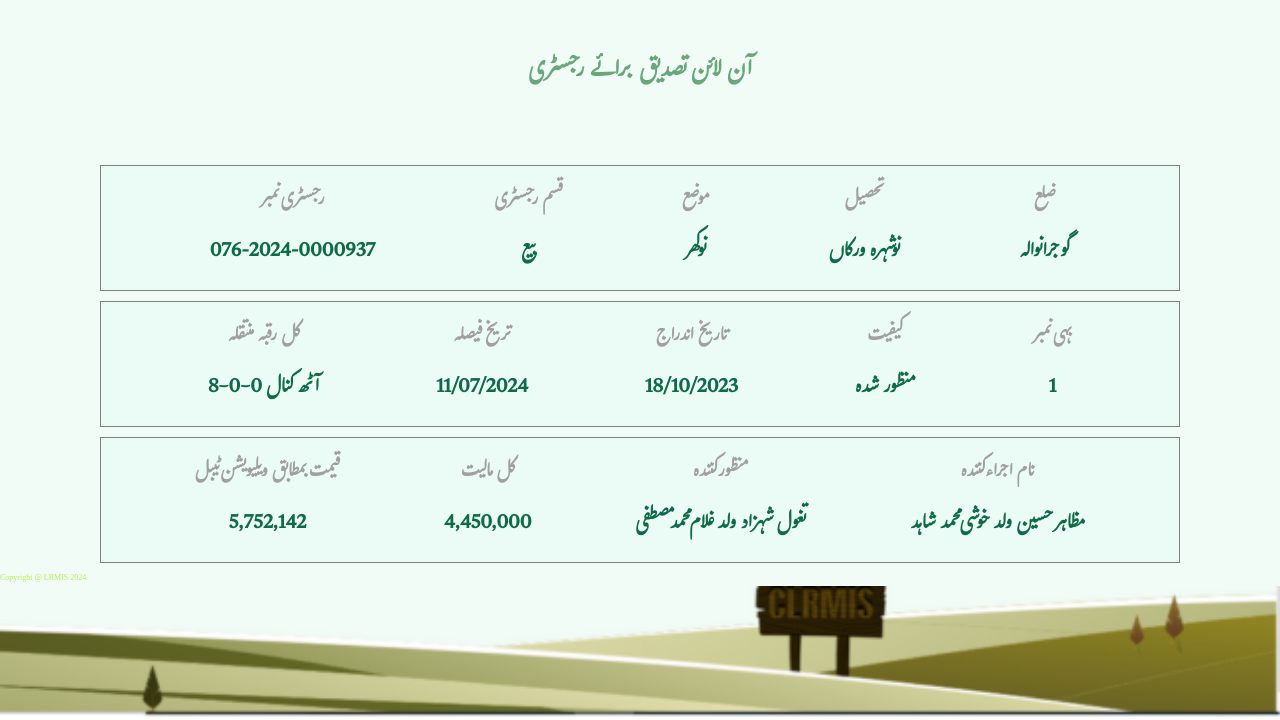
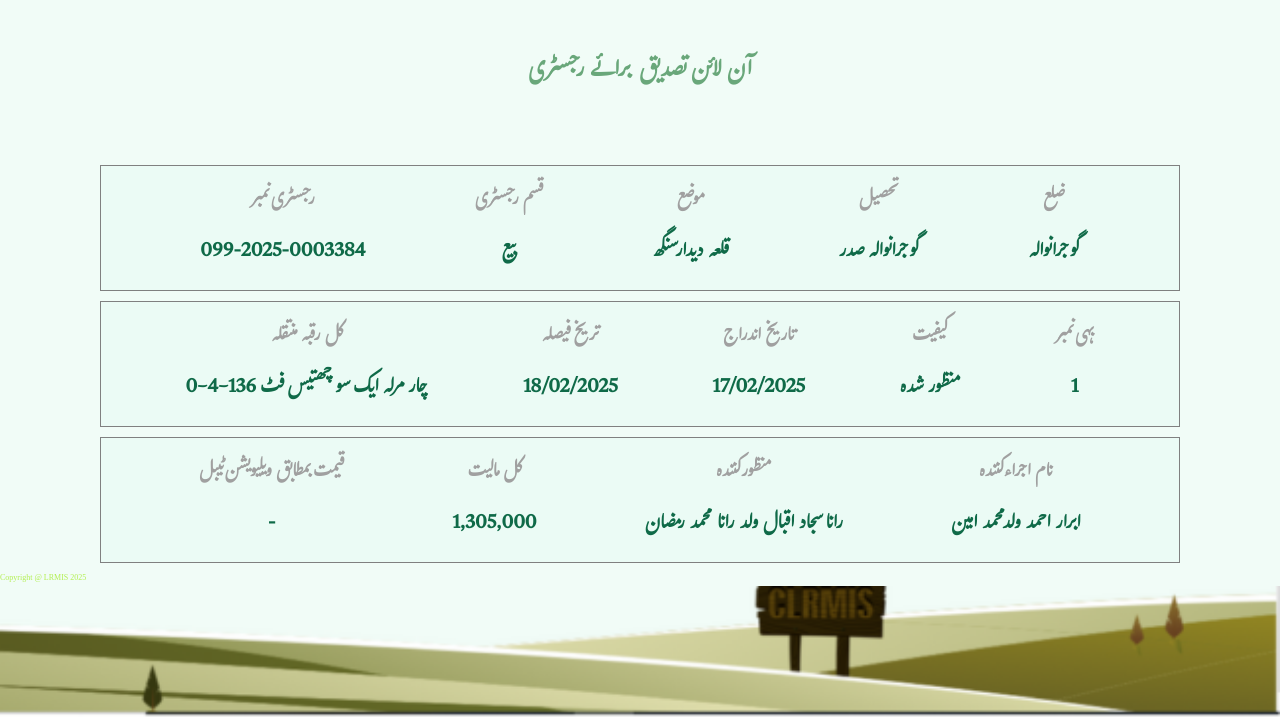
Before and after one commit to punjabzameen/Punjab61, a plain HTML site: page index.html in a window 1280 px wide. Shown: the part 80-800 px from the top of the page. Drawn offline with Linux system fonts and the light colour scheme.

Commit message:
Update index.html

```diff
--- a/index.html
+++ b/index.html
@@ -32,7 +32,7 @@
             <div class="item text1">
                 <h3>رجسٹری نمبر
                 </h3>
-                <p>076-2024-0000937
+                <p>099-2025-0003384
                 </p>
             </div>
             <div class="item text2"><h3>قسم رجسٹری
@@ -42,13 +42,13 @@
             <div class="item text3">
                 <h3>موضع
                 </h3>
-                <p>نوکھر
+                <p>قلعہ دیدار سنگھ
                 </p>
             </div>
             <div class="item text4">
                 <h3>تحصیل
                 </h3>
-                <p>نوشہرہ ورکاں
+                <p>گوجرانوالہ صدر
                 </p>
             </div>
             <div class="item text5">
@@ -63,18 +63,18 @@
             <div class="item text1">
                 <h3>کل رقبہ منتقلہ
                 </h3>
-                <p>8-0-0 آٹھ کنال
+                <p>0-4-136 چار مرلہ ایک سو چھتیس فٹ
                 </p>
             </div>
             <div class="item text2"><h3>تریخ فیصلہ
 
             </h3>
-            <p>11/07/2024
+            <p>18/02/2025
             </p></div>
             <div class="item text3">
                 <h3>تاریخ اندراج
                 </h3>
-                <p>18/10/2023
+                <p>17/02/2025
                 </p>
             </div>
             <div class="item text4">
@@ -95,23 +95,23 @@
             <div class="item text1">
                 <h3>قیمت بمطابق ویلیویشن ٹیبل
                 </h3>
-                <p>5,752,142
+                <p>-
                 </p>
             </div>
             <div class="item text2"><h3>کل مالیت
             </h3>
-            <p>4,450,000
+            <p>1,305,000
             </p></div>
             <div class="item text3">
                 <h3>منظور کنندہ
                 </h3>
-                <p>تغول شہزاد ولد غلام محمد مصطفی
+                <p>رانا سجاد اقبال ولد رانا محمد رمضان
                 </p>
             </div>
             <div class="item text4">
                 <h3>نام اجراء کنندہ
                 </h3>
-                <p>مظاہر حسین ولد خوشی محمد شاہد
+                <p>ابرار احمد ولد محمد امین
                 </p>
             </div>
 
@@ -120,7 +120,7 @@
     </section>
     <!-- ----------------- Inage section------------------ -->
      <div class="bottom_img">
-        Copyright @ LRMIS 2024
+        Copyright @ LRMIS 2025
 
      </div>
      <!-- <div class="main">
```
